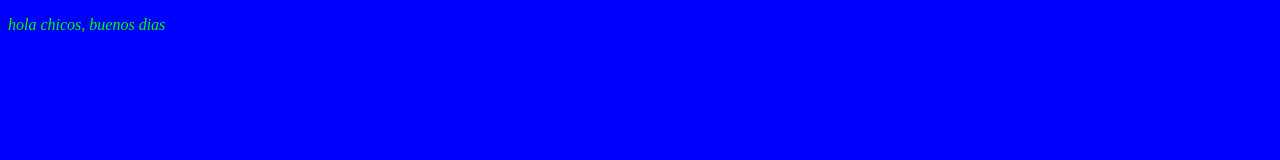
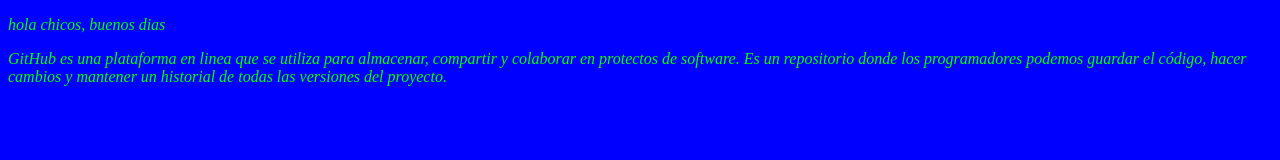
Before and after one commit to Aylen-11/edifp, a plain HTML site: page index.html in a window 1280 px wide. Drawn offline with Linux system fonts and the light colour scheme.

Commit message:
Actualizar index con nuevo párrafo

```diff
--- a/index.html
+++ b/index.html
@@ -7,5 +7,7 @@
         </head>
     <body>
         <p> hola chicos, buenos dias</p>
+        <p> GitHub es una plataforma en linea que se utiliza para almacenar, compartir y colaborar en protectos de software. Es un repositorio donde los programadores podemos
+        guardar el código, hacer cambios y mantener un historial de todas las versiones del proyecto.</p>
     </body>
 </html>
```
